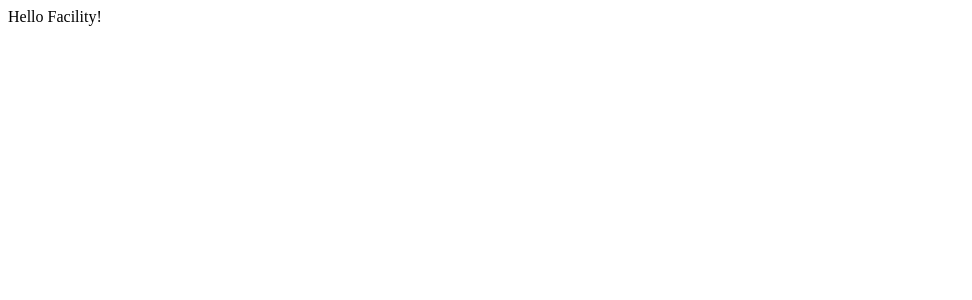
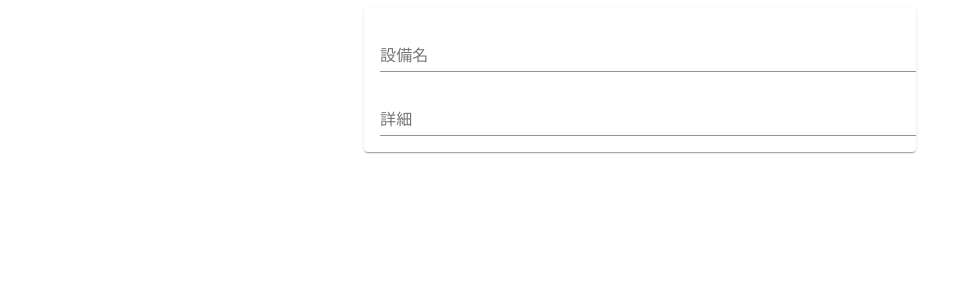
Before and after one commit to y4shiro/udemy-total-web-app-dev, a React app in the folder front/: page / in a window 1280 px wide. Shown: the top 300 px of the page, without its empty margins (0-972 px from the left). Built offline with nearby package versions, Linux system fonts and the light colour scheme.

Commit message:
Facility.tsx にフォームを追加

```diff
--- a/front/src/components/Facility.tsx
+++ b/front/src/components/Facility.tsx
@@ -1,5 +1,25 @@
 import React from 'react';
+import { Container, Paper, TextField, makeStyles } from '@material-ui/core';
+
+const useStyle = makeStyles((theme) => ({
+  root: {
+    '& .MuiTextField-root': {
+      margin: theme.spacing(1),
+    },
+  },
+  paper: {
+    padding: theme.spacing(1),
+  },
+}));
 
 export const Facility: React.VFC = () => {
-  return <div>Hello Facility!</div>;
+  const style = useStyle();
+  return (
+    <Container maxWidth="sm" className={style.root}>
+      <Paper className={style.paper}>
+        <TextField label="設備名" fullWidth />
+        <TextField label="詳細" fullWidth multiline />
+      </Paper>
+    </Container>
+  );
 };
```
